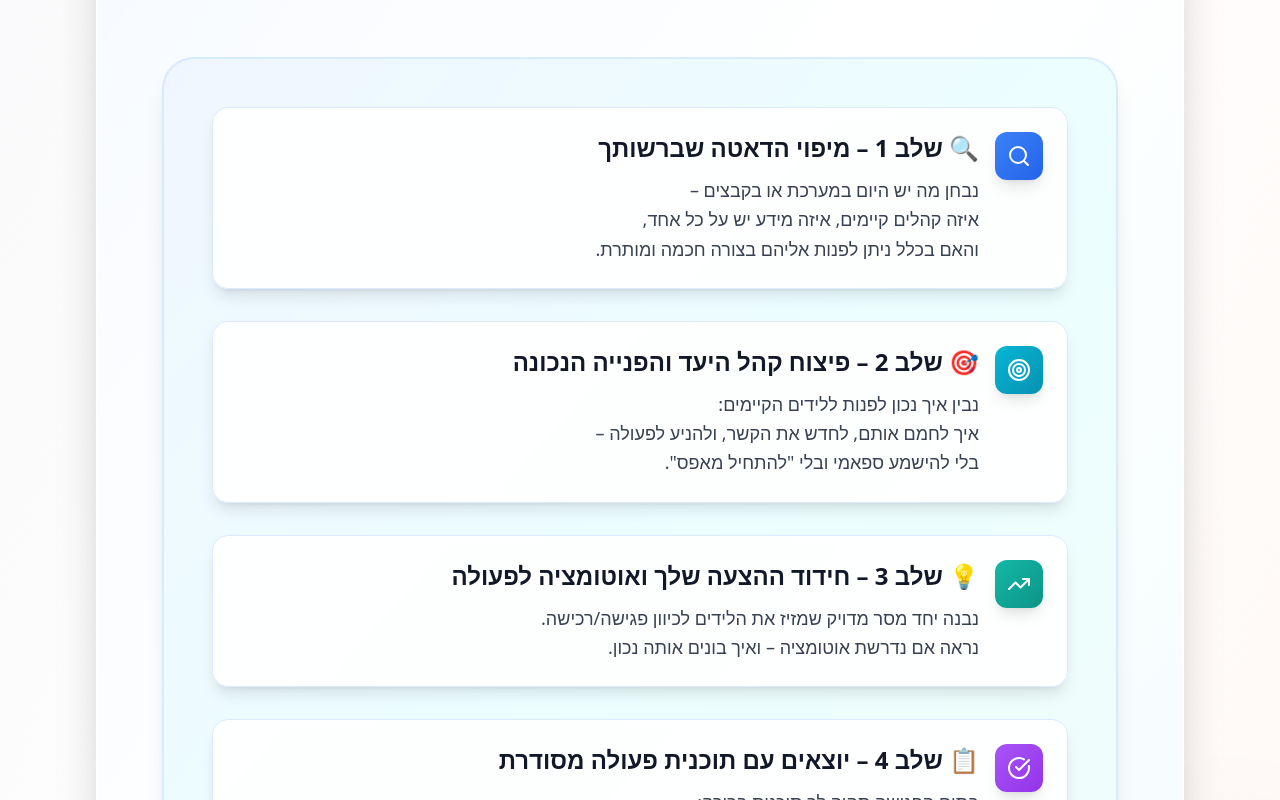
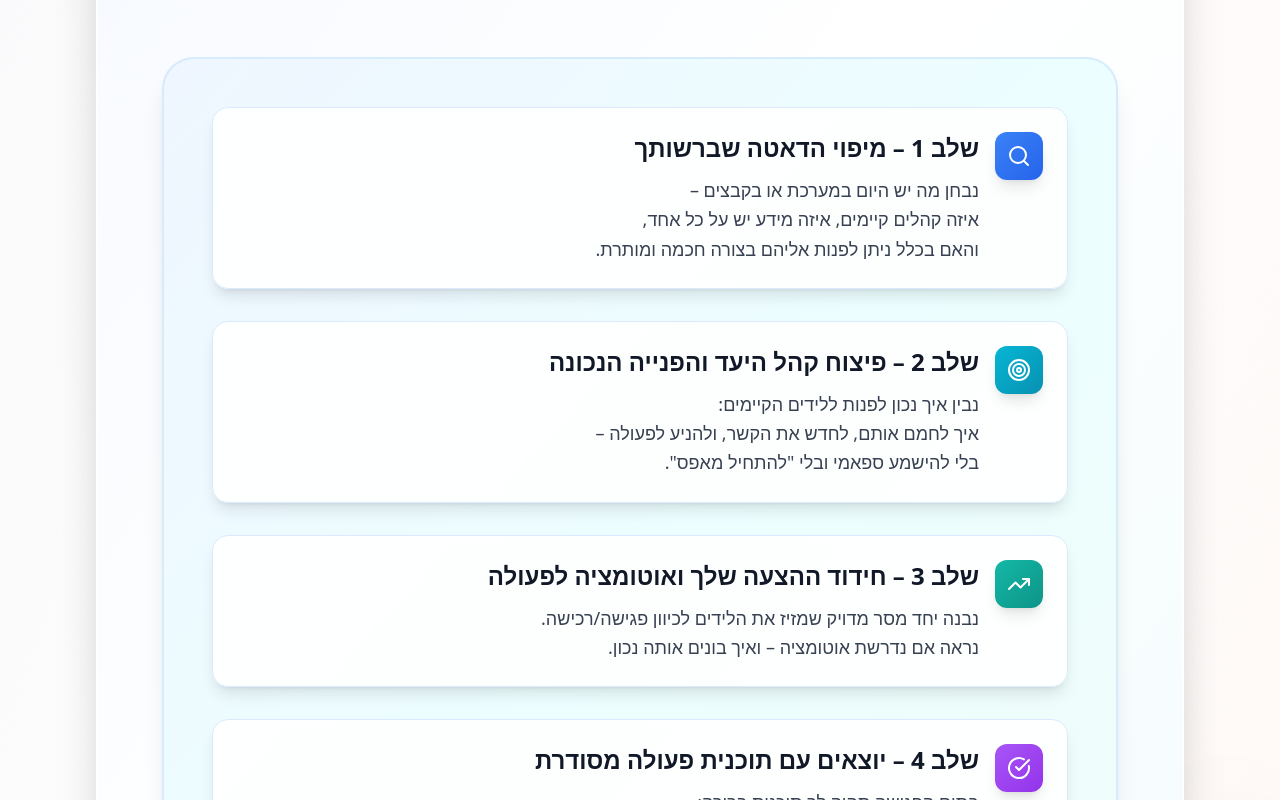
Before and after one commit to rotem-ziv21/data-to-dollars-flow, a React (Vite) app: page / in a window 1280 px wide. Shown: the part 8580-9380 px from the top of the page. Built offline with nearby package versions, Linux system fonts and the light colour scheme.

Commit message:
Remove emoji
Remove the emoji from the specified section.

```diff
--- a/src/pages/Index.tsx
+++ b/src/pages/Index.tsx
@@ -1242,7 +1242,7 @@ export default function Index() {
                         </div>
                         <div>
                           <h4 className="text-xl md:text-2xl font-black text-gray-900 mb-3">
-                            🔍 שלב 1 – מיפוי הדאטה שברשותך
+                            שלב 1 – מיפוי הדאטה שברשותך
                           </h4>
                           <p className="text-lg text-gray-700 leading-relaxed">
                             נבחן מה יש היום במערכת או בקבצים –<br />
@@ -1261,7 +1261,7 @@ export default function Index() {
                         </div>
                         <div>
                           <h4 className="text-xl md:text-2xl font-black text-gray-900 mb-3">
-                            🎯 שלב 2 – פיצוח קהל היעד והפנייה הנכונה
+                            שלב 2 – פיצוח קהל היעד והפנייה הנכונה
                           </h4>
                           <p className="text-lg text-gray-700 leading-relaxed">
                             נבין איך נכון לפנות ללידים הקיימים:<br />
@@ -1280,7 +1280,7 @@ export default function Index() {
                         </div>
                         <div>
                           <h4 className="text-xl md:text-2xl font-black text-gray-900 mb-3">
-                            💡 שלב 3 – חידוד ההצעה שלך ואוטומציה לפעולה
+                            שלב 3 – חידוד ההצעה שלך ואוטומציה לפעולה
                           </h4>
                           <p className="text-lg text-gray-700 leading-relaxed">
                             נבנה יחד מסר מדויק שמזיז את הלידים לכיוון פגישה/רכישה.<br />
@@ -1298,7 +1298,7 @@ export default function Index() {
                         </div>
                         <div>
                           <h4 className="text-xl md:text-2xl font-black text-gray-900 mb-3">
-                            📋 שלב 4 – יוצאים עם תוכנית פעולה מסודרת
+                            שלב 4 – יוצאים עם תוכנית פעולה מסודרת
                           </h4>
                           <p className="text-lg text-gray-700 leading-relaxed">
                             בתום הפגישה תהיה לך תוכנית ברורה:<br />
```
